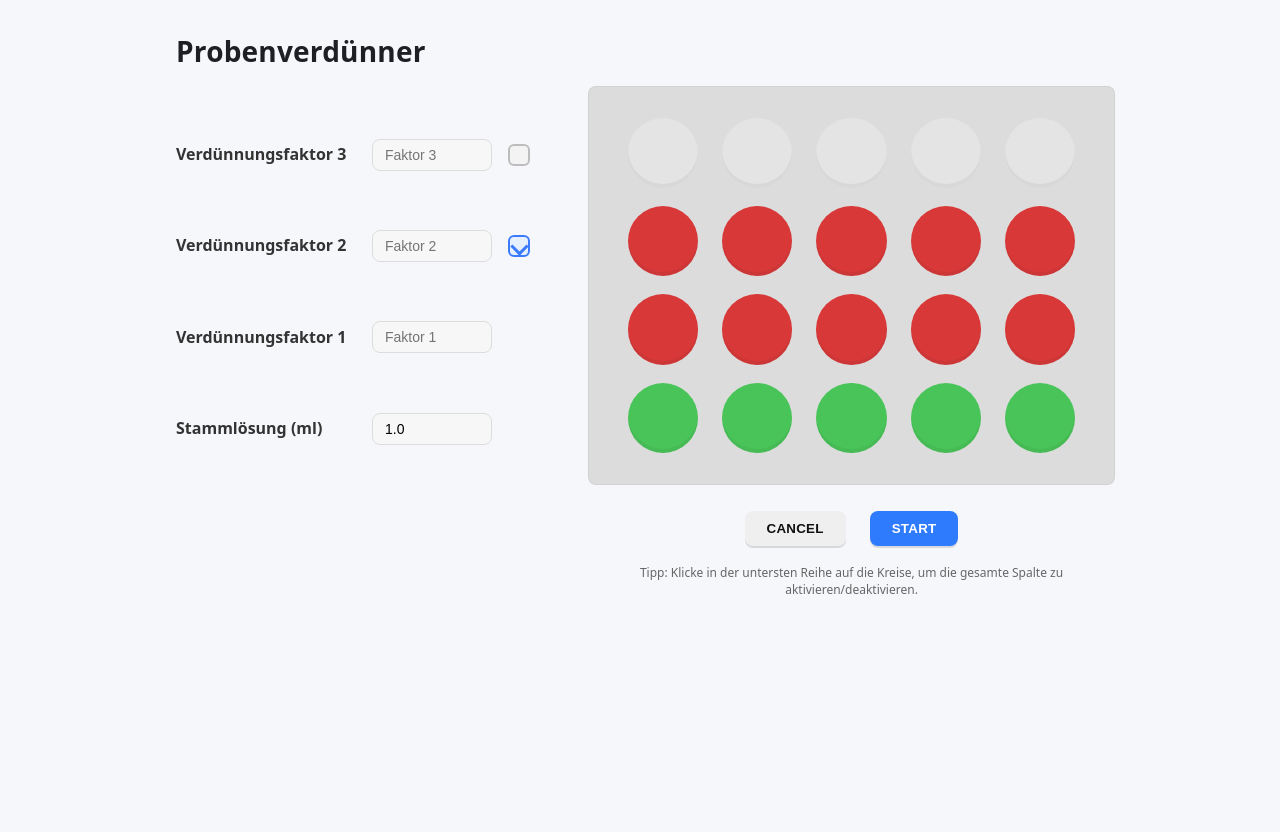
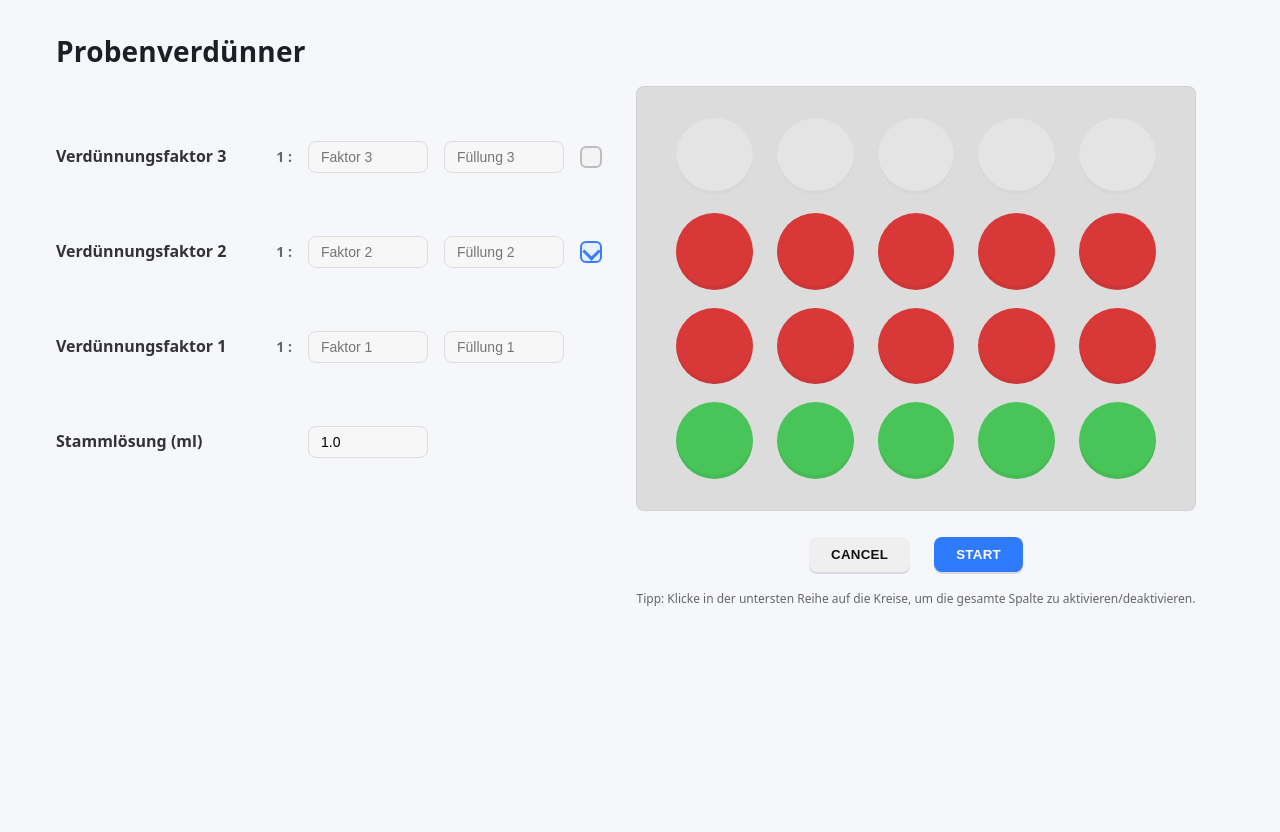
Before and after one commit to schnick23/EingefetteteSysteme_Probenverduenner_klein, a Python web app: template app/templates/index.html in a window 1280 px wide. Run offline with Jinja, Linux system fonts and the light colour scheme; the template is opened without the code that fills it, so the values that code supplies are empty.

Commit message:
gewünschte füllmenge und kisten disablen

```diff
--- a/app/static/app.js
+++ b/app/static/app.js
@@ -128,6 +128,30 @@
     // Nach Änderung: Spaltenstatus beschneiden gemäß erlaubten Reihen
     constrainColumnsToEnabledRows();
     renderGrid();
+    setEnabledInputs();
+  }
+
+  function setEnabledInputs() {
+    // Enable/disable input fields based on checkbox state
+    // Rows 0 and 1 have checkboxes that control their inputs
+    for (let r = 0; r < 2; r++) {
+      const checkboxEl = document.getElementById(`rowCheck-${r}`);
+      const factorEl   = document.getElementById(`factor-${r}`);
+      const fillEl     = document.getElementById(`fill-${r}`);
+
+      if (!checkboxEl || !factorEl || !fillEl) continue;
+
+      const isChecked = checkboxEl.getAttribute('aria-checked') === 'true';
+
+      // Real enabling/disabling
+      factorEl.disabled = !isChecked;
+      fillEl.disabled   = !isChecked;
+
+      // Optional: keep aria-disabled in sync for accessibility
+      factorEl.setAttribute('aria-disabled', String(!isChecked));
+      fillEl.setAttribute('aria-disabled', String(!isChecked));
+    }
+
   }
 
   function isRowEnabled(r) {
@@ -209,6 +233,7 @@
   function init() {
     attachRowCheckboxes();
     renderGrid();
+    setEnabledInputs();
     btnStart.addEventListener('click', startProgram);
     btnCancel.addEventListener('click', cancelProgram);
   }
--- a/app/templates/index.html
+++ b/app/templates/index.html
@@ -11,15 +11,17 @@
       --padY: 32px;           /* vertikales Innen-Padding der Platte und der linken Spalte */
       --rowGap: 18px;         /* vertikaler Zeilenabstand */
       --gridGapX: 40px;       /* Abstand zwischen linker Spalte und Platte */
-      --labelCol: 180px;      /* Breite der Labelspalte links */
+      --labelCol: 200px;      /* Breite der Labelspalte links */
+      --ratioCol: 20px;      /* Breite der "1 :" Spalte */
       --factorCol: 120px;     /* Breite der Faktor-Eingabe */
+      --fillCol: 120px;     /* Breite der Faktor-Eingabe */
       --checkCol: 28px;       /* Breite der Checkbox */
       --ctrlGap: 16px;        /* Abstand zwischen Label/Faktor/Checkbox */
-      --leftCol: calc(var(--labelCol) + var(--factorCol) + var(--checkCol) + (2 * var(--ctrlGap)) + 12px);
+      --leftCol: calc(var(--labelCol) + var(--factorCol) + var(--checkCol) + var(--fillCol) + (2 * var(--ctrlGap)) + 12px);
     }
 
     /* Page layout */
-    .page { max-width: 960px; margin: 2rem auto; padding: 0 1rem; }
+    .page { max-width: 1200px; margin: 2rem auto; padding: 0 1rem; }
     .headline { display: flex; align-items: center; justify-content: space-between; margin-bottom: 1rem; }
 
     /* Zwei-Spalten-Layout */
@@ -40,13 +42,15 @@
     }
     .control-row {
       display: grid;
-      grid-template-columns: var(--labelCol) var(--factorCol) var(--checkCol);
+      grid-template-columns: var(--labelCol) var(--ratioCol) var(--factorCol) var(--fillCol) var(--checkCol);
       column-gap: var(--ctrlGap);
       align-items: center;
     }
+    .ratio-label { font-weight: 600; color: #666; font-size: 14px; width: 20px; text-align: right; }
     .label { font-weight: 600; color: #333; line-height: 1.1; }
     .input { display: inline-flex; align-items: center; gap: 8px; background: #f7f7f7; border: 1px solid #ddd; border-radius: 8px; padding: 6px 10px; }
     .input input { width: calc(var(--factorCol) - 20px); border: none; outline: none; background: transparent; font-size: 14px; }
+    .input input { width: calc(var(--fillCol) - 20px); border: none; outline: none; background: transparent; font-size: 14px; }
     .spacer { width: var(--checkCol); height: 22px; }
 
     /* Checkbox */
@@ -88,7 +92,7 @@
 
     /* Responsive */
     @media (max-width: 1000px) {
-      :root { --labelCol: 140px; --factorCol: 100px; --leftCol: calc(var(--labelCol) + var(--factorCol) + var(--checkCol) + (2 * var(--ctrlGap)) + 12px); }
+      :root { --labelCol: 200px; --ratioCol:20px; --factorCol: 100px; --fillCol: 120px; --leftCol: calc(var(--labelCol) + var(--ratioCol) + var(--factorCol) + var(--fillCol) + var(--checkCol) + (2 * var(--ctrlGap)) + 12px); }
     }
   </style>
   <script defer src="/static/app.js"></script>
@@ -111,21 +115,28 @@
       <div class="controls">
         <div class="control-row">
           <div class="label">Verdünnungsfaktor 3</div>
-          <div class="input"><input id="factor-3" type="number" min="1" step="1" placeholder="Faktor 3" /></div>
+          <div class="ratio-label">1 :</div>
+          <div class="input"><input id="factor-0" type="number" min="1" step="1" placeholder="Faktor 3" /></div>
+          <div class="input"><input id="fill-0" type="number" min="1" step="1" placeholder="Füllung 3" /></div>
           <div class="nice-checkbox" data-row="0" id="rowCheck-0" role="checkbox" aria-checked="false" tabindex="0"></div>
         </div>
         <div class="control-row">
           <div class="label">Verdünnungsfaktor 2</div>
-          <div class="input"><input id="factor-2" type="number" min="1" step="1" placeholder="Faktor 2" /></div>
+          <div class="ratio-label">1 :</div>
+          <div class="input"><input id="factor-1" type="number" min="1" step="1" placeholder="Faktor 2" /></div>
+          <div class="input"><input id="fill-1" type="number" min="1" step="1" placeholder="Füllung 2" /></div>
           <div class="nice-checkbox" data-row="1" id="rowCheck-1" role="checkbox" aria-checked="true" tabindex="0"></div>
         </div>
         <div class="control-row">
           <div class="label">Verdünnungsfaktor 1</div>
-          <div class="input"><input id="factor-1" type="number" min="1" step="1" placeholder="Faktor 1" /></div>
+          <div class="ratio-label">1 :</div>
+          <div class="input"><input id="factor-2" type="number" min="1" step="1" placeholder="Faktor 1" /></div>
+          <div class="input"><input id="fill-2" type="number" min="1" step="1" placeholder="Füllung 1" /></div>
           <div class="spacer" aria-hidden="true"></div>
         </div>
         <div class="control-row">
           <div class="label">Stammlösung (ml)</div>
+          <div class="ratio-label"></div>
           <div class="input"><input id="stockVolume" type="number" min="0" step="0.1" value="1.0" /></div>
         </div>
       </div>
```
